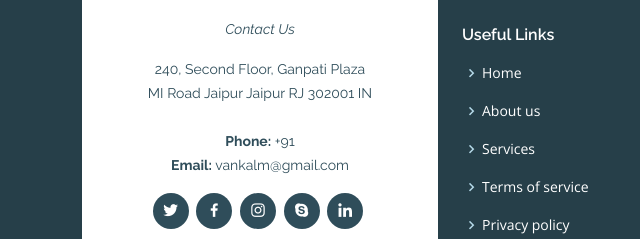
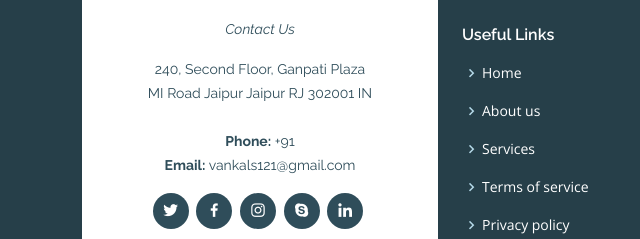
Before and after one commit to vankalagri/vankalagri.github.io, a plain HTML site: page index.html in a window 1280 px wide. Shown: the part 3916-4155 px from the top of the page, 0-640 px from the left. Drawn offline with nearby package versions, Linux system fonts and the light colour scheme.

Commit message:
Update index.html

```diff
--- a/index.html
+++ b/index.html
@@ -544,7 +544,7 @@
                 240, Second Floor, Ganpati Plaza<br>
                 MI Road Jaipur Jaipur RJ 302001 IN<br><br>
                 <strong>Phone:</strong> +91 <br>
-                <strong>Email:</strong> vankalm@gmail.com<br>
+                <strong>Email:</strong> vankals121@gmail.com<br>
               </p>
               <div class="social-links mt-3">
                 <a href="#" class="twitter"><i class="bx bxl-twitter"></i></a>
```
